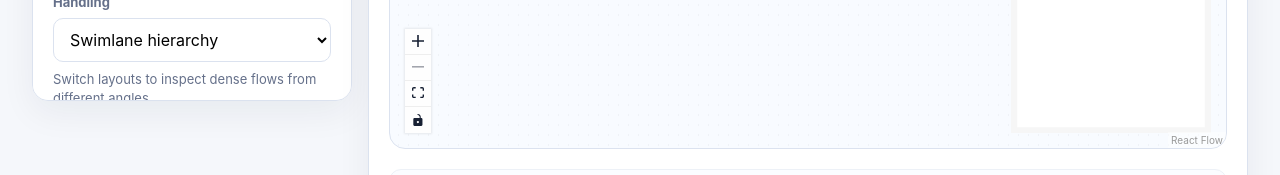
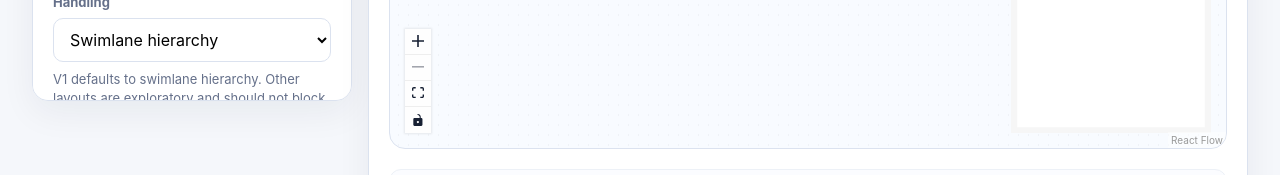
Before and after one commit to DevGrohl/AVT, a React (Vite) app in the folder apps/viewer/: page / in a window 1280 px wide. Shown: the part 749-924 px from the top of the page. Built offline with nearby package versions, Linux system fonts and the light colour scheme.

Commit message:
Mark swimlane layout as v1 stable

```diff
--- a/apps/viewer/src/main.tsx
+++ b/apps/viewer/src/main.tsx
@@ -381,14 +381,18 @@ function DiagramLayoutControls({ layout, onChange }: { layout: DiagramLayout; on
       <h3>Diagram layout</h3>
       <label className="selectLabel" htmlFor="diagramLayout">Handling</label>
       <select id="diagramLayout" value={layout} onChange={(event) => onChange(event.target.value as DiagramLayout)}>
-        <option value="hierarchy-nested">Nested ownership map</option>
-        <option value="hierarchy-swimlane">Swimlane hierarchy</option>
-        <option value="hierarchy-outline">Outline + focused graph</option>
-        <option value="layered">Layered flow</option>
-        <option value="circular">Circular relationships</option>
-        <option value="grid">Compact grid</option>
+        <optgroup label="V1 stable">
+          <option value="hierarchy-swimlane">Swimlane hierarchy</option>
+        </optgroup>
+        <optgroup label="Experimental alternatives">
+          <option value="hierarchy-outline">Outline + focused graph</option>
+          <option value="hierarchy-nested">Nested ownership map</option>
+          <option value="layered">Layered flow</option>
+          <option value="circular">Circular relationships</option>
+          <option value="grid">Compact grid</option>
+        </optgroup>
       </select>
-      <p className="hint">Switch layouts to inspect dense flows from different angles.</p>
+      <p className="hint">V1 defaults to swimlane hierarchy. Other layouts are exploratory and should not block the standard onboarding path.</p>
     </section>
   );
 }
```
Also changed, not shown: 2 other files (tests, documents, lock files or other folders).
